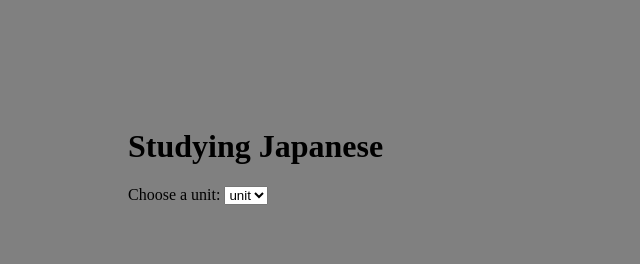
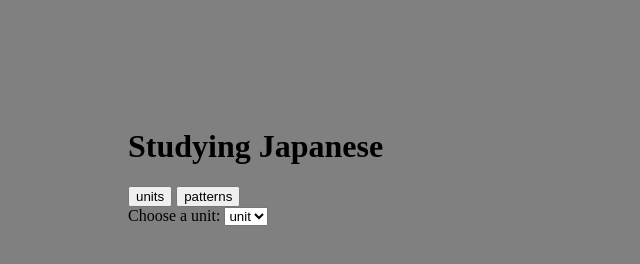
Before and after one commit to mustafact/js, a plain HTML site: page index.html in a window 1280 px wide. Shown: the whole page, without its empty margins (0-640 px from the left). Drawn offline with Linux system fonts and the light colour scheme.

Commit message:
Update index.html

```diff
--- a/index.html
+++ b/index.html
@@ -11,7 +11,13 @@
 <body>
 
 
+
 <h1>Studying Japanese</h1>
+
+<div>
+<button id="button-units">units</button>
+<button id="button-patterns">patterns</button>
+</div>
 
 
 <div id="div-books-selection">
@@ -22,7 +28,7 @@
 </select>
 </div>
 
-<div id="div-select-units">
+<div id="div-units">
 
     <label for="units">Choose a unit:</label>
 
@@ -92,7 +98,13 @@
 
     </div>
 
+
+    <div id="div-patterns-display">
+
+    </div>
+
     <div id="back-to-top">back to top</div>
+
 
 
 
```
